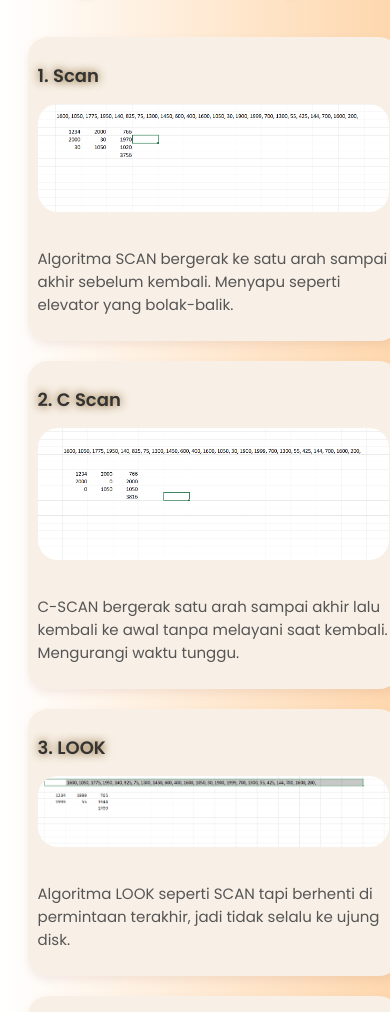
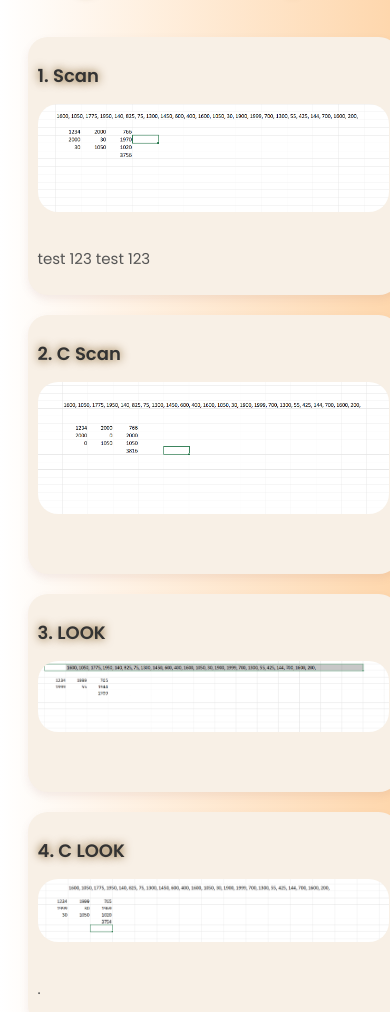
Before and after one commit to Nikiadwi/Tugas, a plain HTML site: page tugas1.html in a window 390 px wide. Shown: the part 90-1102 px from the top of the page. Drawn offline with Linux system fonts and the light colour scheme.

Commit message:
merubah tampilan di ponsel

```diff
--- a/tugas1.css
+++ b/tugas1.css
@@ -79,6 +79,7 @@ h1 {
 @media only screen and (max-width: 600px) {
   body {
     padding: 10px;
+    overflow-y: hidden;
   }
 
   .konten-gambar {
--- a/tugas1.html
+++ b/tugas1.html
@@ -13,10 +13,7 @@
       <h2 class="judul-gambar">1. Scan</h2>
       <div class="konten-gambar">
         <img src="Scan.png" alt="Scan" />
-        <p class="deskripsi">
-          Algoritma SCAN bergerak ke satu arah sampai akhir sebelum kembali.
-          Menyapu seperti elevator yang bolak-balik.
-        </p>
+        <p class="deskripsi">test 123 test 123</p>
       </div>
     </div>
 
@@ -24,10 +21,7 @@
       <h2 class="judul-gambar">2. C Scan</h2>
       <div class="konten-gambar">
         <img src="C Scan1.png" alt="C Scan" />
-        <p class="deskripsi">
-          C-SCAN bergerak satu arah sampai akhir lalu kembali ke awal tanpa
-          melayani saat kembali. Mengurangi waktu tunggu.
-        </p>
+        <p class="deskripsi"></p>
       </div>
     </div>
 
@@ -35,10 +29,7 @@
       <h2 class="judul-gambar">3. LOOK</h2>
       <div class="konten-gambar">
         <img src="Look.png" alt="LOOK" />
-        <p class="deskripsi">
-          Algoritma LOOK seperti SCAN tapi berhenti di permintaan terakhir, jadi
-          tidak selalu ke ujung disk.
-        </p>
+        <p class="deskripsi"></p>
       </div>
     </div>
 
@@ -46,10 +37,7 @@
       <h2 class="judul-gambar">4. C LOOK</h2>
       <div class="konten-gambar">
         <img src="C Look.png" alt="C LOOK" />
-        <p class="deskripsi">
-          C-LOOK adalah versi circular dari LOOK. Kepala disk kembali ke
-          permintaan paling awal, bukan ke awal fisik.
-        </p>
+        <p class="deskripsi">.</p>
       </div>
     </div>
 
@@ -57,10 +45,7 @@
       <h2 class="judul-gambar">5. PTPD</h2>
       <div class="konten-gambar">
         <img src="PTPD.png" alt="PTPD" />
-        <p class="deskripsi">
-          PTPD (Penjadwalan Terdekat Prioritas Dinamis) adalah pendekatan modern
-          dengan kombinasi jarak dan prioritas.
-        </p>
+        <p class="deskripsi"></p>
       </div>
     </div>
 
@@ -68,10 +53,7 @@
       <h2 class="judul-gambar">6. SSTF</h2>
       <div class="konten-gambar">
         <img src="SSTF1.png" alt="SSTF" />
-        <p class="deskripsi">
-          SSTF melayani permintaan terdekat dari posisi kepala disk sekarang.
-          Menurunkan waktu tunggu tapi bisa kelaparan.
-        </p>
+        <p class="deskripsi"></p>
       </div>
     </div>
   </body>
```
